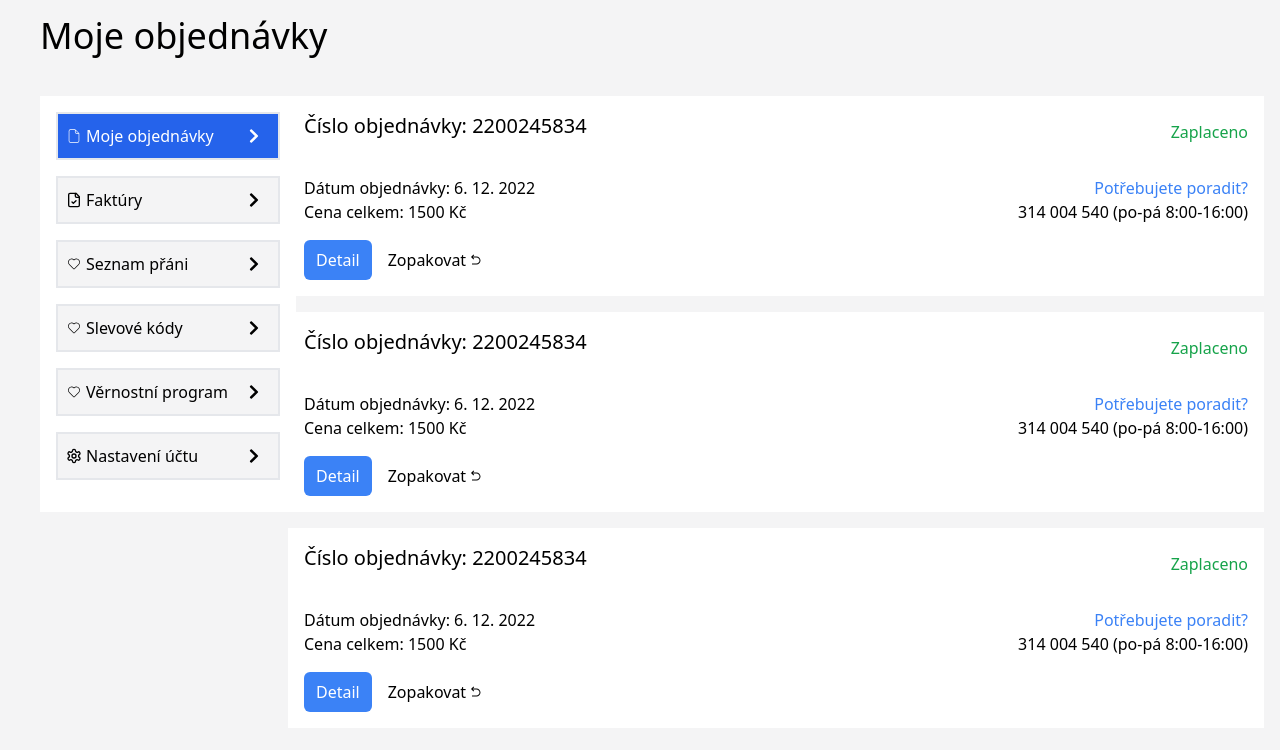
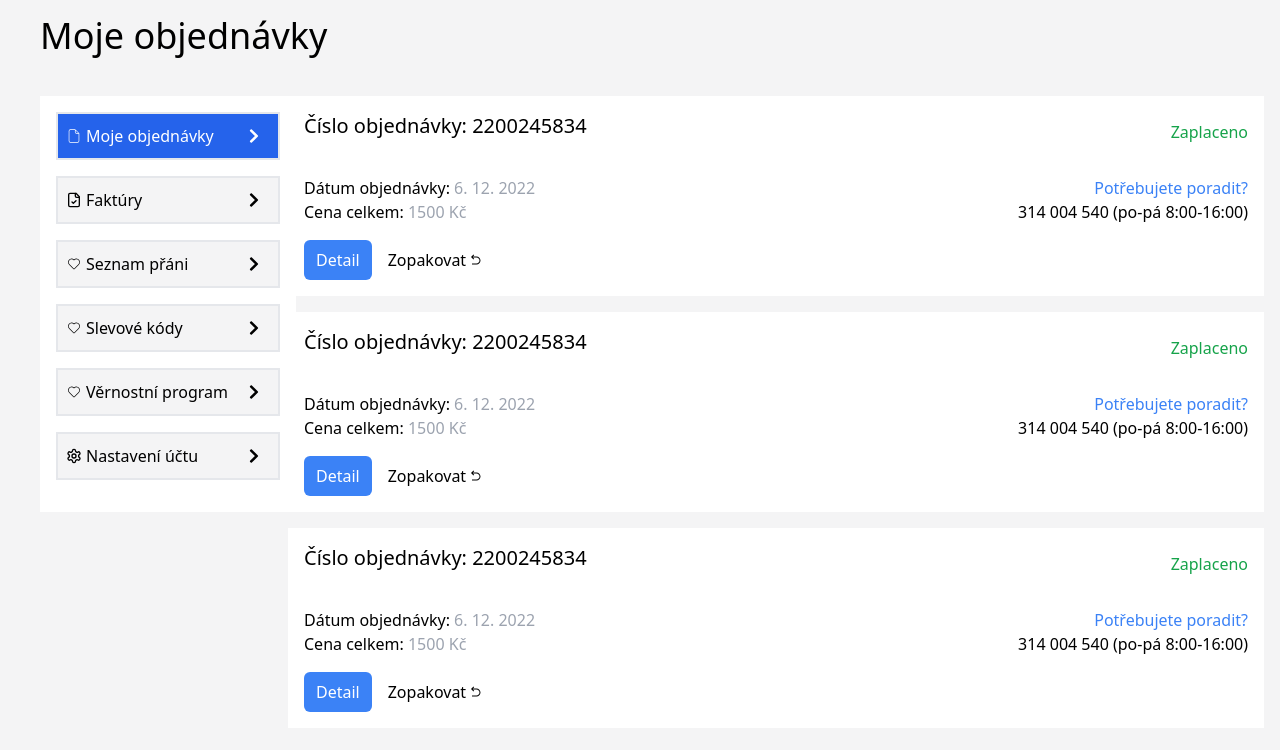
Before and after one commit to DanielLesko28/react-orders-app, a React (Create React App) app in the folder client/: page / in a window 1280 px wide. Shown: the top 750 px of the page. Built offline with nearby package versions, Linux system fonts and the light colour scheme.

Commit message:
changing colors

```diff
--- a/client/src/components/OrderCard.jsx
+++ b/client/src/components/OrderCard.jsx
@@ -13,11 +13,16 @@ const OrderCard = ({ data }) => {
       </div>
       <div className="px-4">
         <div className="flex justify-between">
-          <h5>Dátum objednávky: {data.orderDate}</h5>
+          <h5>
+            Dátum objednávky:{" "}
+            <span className="text-gray-400">{data.orderDate}</span>
+          </h5>
           <p className="text-blue-500">Potřebujete poradit?</p>
         </div>
         <div className="flex justify-between mb-4">
-          <h5>Cena celkem: {data.price} Kč</h5>
+          <h5>
+            Cena celkem: <span className="text-gray-400">{data.price} Kč</span>
+          </h5>
           <p>314 004 540 (po-pá 8:00-16:00)</p>
         </div>
       </div>
```
